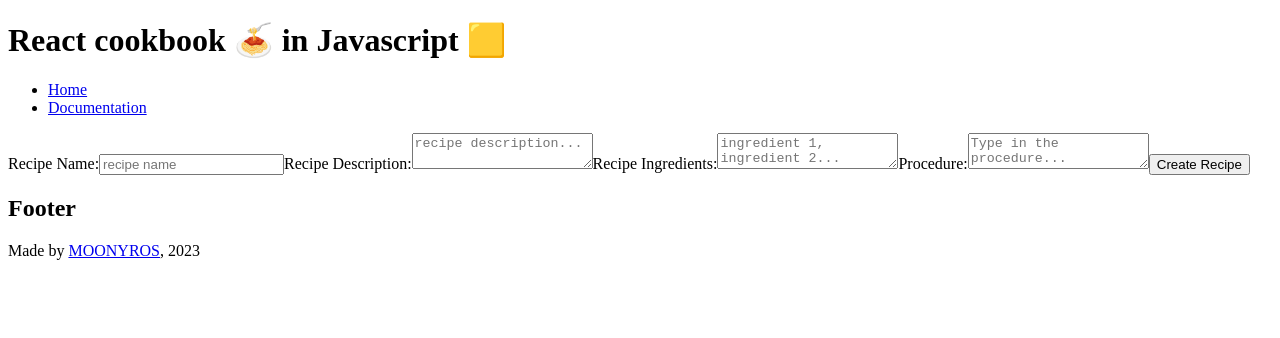
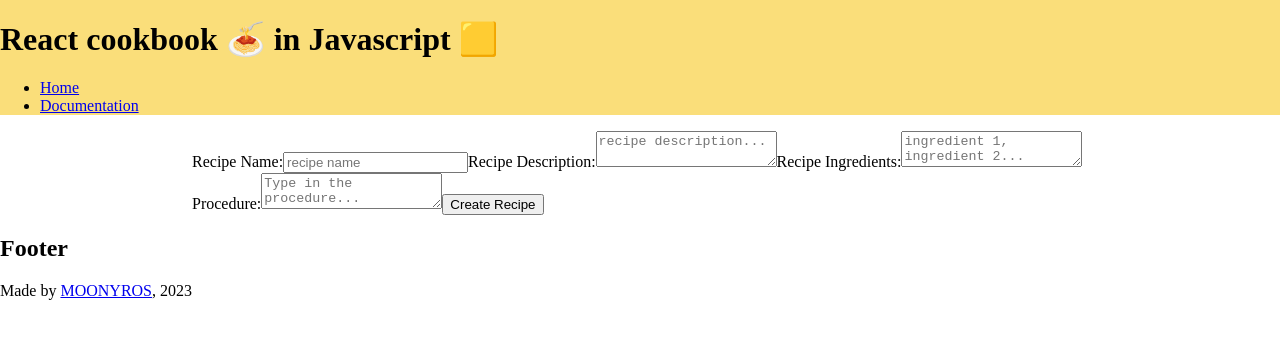
Before and after one commit to MOONYROS/js-react-cookbook, a React (Vite) app: page / in a window 1280 px wide. Shown: the top 338 px of the page. Built offline with nearby package versions, Linux system fonts and the light colour scheme.

Commit message:
basic styling

```diff
--- a/index.html
+++ b/index.html
@@ -6,7 +6,7 @@
     <meta name="viewport" content="width=device-width, initial-scale=1.0" />
     <title>React Cookbook</title>
   </head>
-  <body>
+  <body style="margin: 0;">
     <div id="root"></div>
     <script type="module" src="/src/main.jsx"></script>
   </body>
--- a/src/App.jsx
+++ b/src/App.jsx
@@ -14,8 +14,13 @@ export default function App() {
             <Router>
                 <Header />
                 <Switch>
-                    <Route exact path="/" component={MainRecipes} />
-                    <Route path="/documentation" component={Documentation} />
+                    <div style={{ width: "70%", margin: "auto" }}>
+                        <Route exact path="/" component={MainRecipes} />
+                        <Route
+                            path="/documentation"
+                            component={Documentation}
+                        />
+                    </div>
                 </Switch>
                 <Footer />
             </Router>
--- a/src/components/Header.jsx
+++ b/src/components/Header.jsx
@@ -3,8 +3,15 @@ import { Link } from "react-router-dom";
 
 export default function Header() {
     return (
-        <>
-            <h1>React cookbook 🍝 in Javascript 🟨</h1>
+        <div style={{ backgroundColor: "#FADE7A" }}>
+            <h1
+                style={{
+                    marginTop: "0",
+                    paddingTop: "20px",
+                }}
+            >
+                React cookbook 🍝 in Javascript 🟨
+            </h1>
             <nav>
                 <ul>
                     <li>
@@ -15,6 +22,6 @@ export default function Header() {
                     </li>
                 </ul>
             </nav>
-        </>
+        </div>
     );
 }
```
